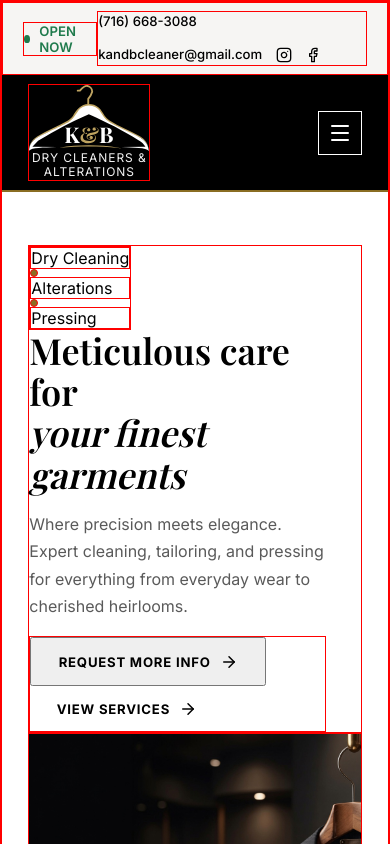
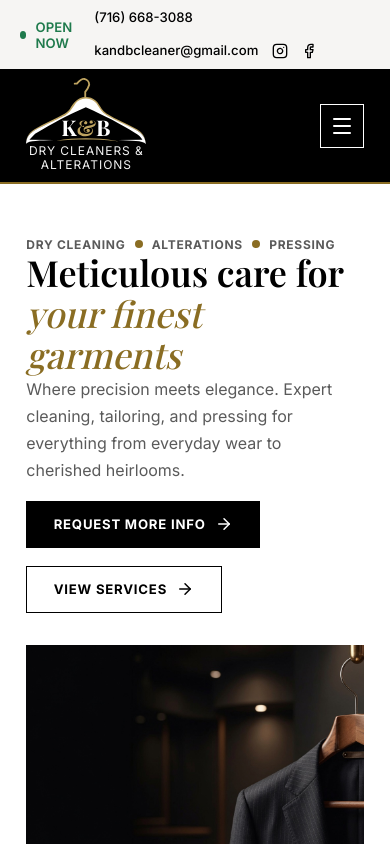
Before and after one commit to notEmmi/kandb, a React (Vite) app: page / in a window 390 px wide. Shown: the top 844 px of the page. Built offline with nearby package versions, Linux system fonts and the light colour scheme; a web font is replaced by a local one.

Commit message:
Refactor button styles and section layout for improved consistency and responsiveness

```diff
--- a/src/App.css
+++ b/src/App.css
@@ -129,6 +129,25 @@ a {
 .btn:hover {
   transform: scale(1.02);
 }
+
+.btn-primary {
+  background: var(--primary);
+  color: var(--background);
+  border: 1px solid var(--primary);
+}
+
+.btn-secondary {
+  background: transparent;
+  color: var(--primary);
+  border: 1px solid var(--primary);
+}
+
+.btn-primary:hover, .btn-secondary:hover {
+  background: var(--foreground);
+  color: var(--primary);
+  border-color: var(--primary);
+}
+
 
 /* Small gold eyebrow label used above every section heading */
 .section-label {
@@ -321,17 +340,40 @@ img {
 }
 
 @media (max-width: 780px) {
+  .top-nav {
+    position: relative;
+    display: grid;
+    grid-template-columns: 1fr auto;
+    align-items: center;
+    gap: var(--space-2);
+  }
+
+  .logo {
+    justify-self: start;
+  }
+
   .nav-toggle {
     display: flex;
+    justify-self: end;
+    z-index: 2;
   }
 
   .nav-links {
+    position: absolute;
+    top: 100%;
+    left: 0;
+    right: 0;
     display: none;
     flex-direction: column;
     align-items: center;
     gap: var(--space-4);
     width: 100%;
-    padding-top: var(--space-4);
+    padding: var(--space-4) var(--space-4) var(--space-2);
+    background: var(--primary);
+    border-top: 1px solid var(--accent);
+    box-shadow: 0 8px 20px rgba(0, 0, 0, 0.08);
+    z-index: 1;
+    margin-top: 0;
   }
 
   .nav-links.is-open {
--- a/src/Sections.css
+++ b/src/Sections.css
@@ -7,30 +7,88 @@ section {
   padding: var(--space-12) var(--space-6);
 }
 
-.hero-section, .about-section, .contact-section {
+.hero, .about, .contact {
   display: flex;
   flex-direction: row;
-  justify-content: space-between;
   align-items: center;
+  justify-content: center;
   flex-wrap: wrap;
+  gap: clamp(2rem, 5vw, 6rem);
+  margin: 0 auto;
 }
 
 .hero-content, .about-content, .contact-content {
   display: flex;
   flex-direction: column;
-  justify-content: center;
+  justify-content: flex-start;
   align-items: flex-start;
+  flex: 1 1 320px;
   min-width: 320px;
   max-width: 600px;
-  padding-right: var(--space-8);
 }
 
 .image-container, .map-container {
   position: relative;
+  flex: 1 1 420px;
   max-width: 600px;
-  flex: 1;
+  min-width: 280px;
 }
 
-div {
-  border: 1px red solid;
+.hero-image, .about-image, .google-map {
+  width: 100%;
+  aspect-ratio: 1 / 1;
+  height: auto;
+  object-fit: cover;
+  border-radius: var(--radius-2);
 }
+
+/* ========================================
+   Hero Section
+   ======================================== */
+
+.hero-tags {
+  display: flex;
+  flex-direction: row;
+  justify-content: flex-start;
+  align-items: center;
+  gap: var(--space-2);
+}
+
+.tag {
+  font-size: clamp(0.75rem, 0.2vw + 0.7rem, 0.8rem);
+  font-weight: 700;
+  text-transform: uppercase;
+  color: color-mix(in srgb, var(--primary) 60%, var(--muted) 40%);
+  line-height: normal;
+  letter-spacing: 0.06em;
+}
+
+.tag .dot {
+  width: 6px;
+  height: 6px;
+  background: var(--accent);
+  border-radius: 50%;
+}
+
+.hero h1 {
+  margin-bottom: 0;
+  line-height: 1.15;
+}
+
+.hero .accent {
+  color: var(--accent);
+  font-weight: 500;
+}
+
+.hero p {
+  max-width: clamp(320px, 40vw, 480px);
+  text-wrap: wrap;
+}
+
+.hero-cta {
+  display: flex;
+  justify-content: flex-start;
+  flex-wrap: wrap;
+  align-items: stretch;
+  gap: var(--space-4);
+}
```
Also changed, not shown: 1 other file (tests, documents, lock files or other folders).
